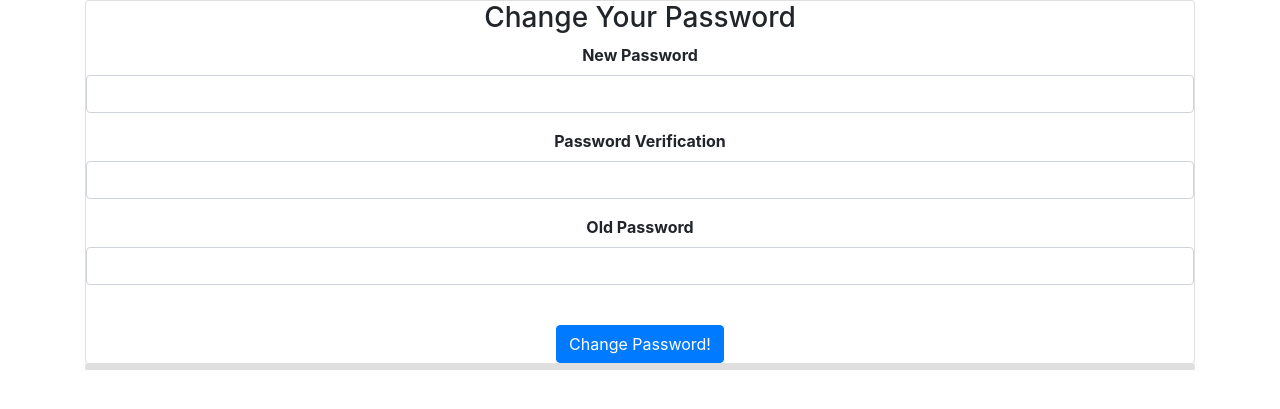
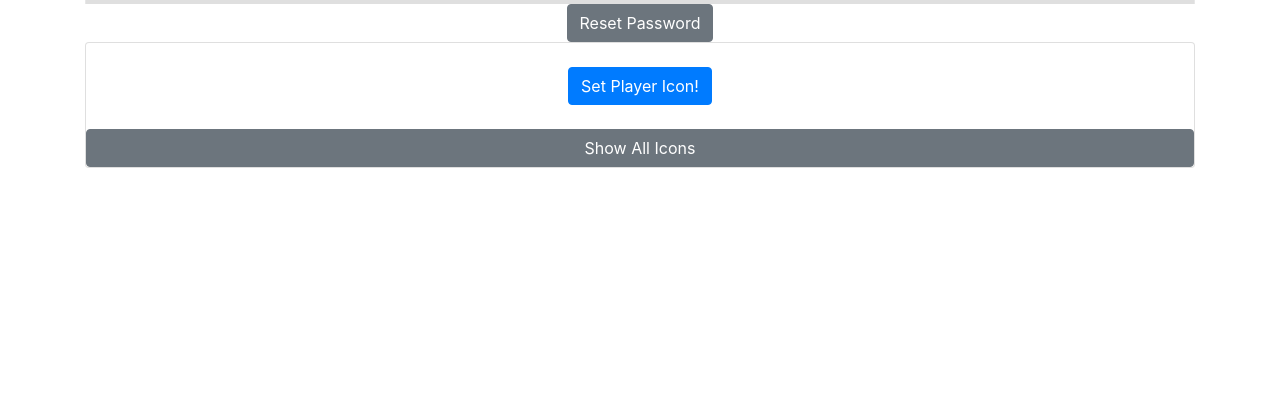
Before and after one commit to jlin00/softdev-p01, a Flask app: page /profile in a window 1280 px wide. Shown: the top 409 px of the page. Run offline with Flask 2, Linux system fonts and the light colour scheme; a user stored in the database is signed in; some libraries are stand-ins or nearby versions.

Commit message:
junheeL: worked on profile html file

```diff
--- a/app.py
+++ b/app.py
@@ -129,16 +129,23 @@ def logout():
 
 #profile pages below
 @app.route("/profile")
+@login_required
 def profile():
-    return render_template("profile.html")
+    return render_template("profile.html",
+            subpage="Profile")
 
 @app.route("/icon", methods=["POST"])
+@login_required
 def icon():
+    if 'img' not in request.form:
+        flash("Please Select a Profile Icon!", "red")
+        return redirect("/profile")
     command='UPDATE user_tbl SET pic="{}" WHERE username="{}";'.format(request.form['img'], session['username'])
     db_builder.exec(command)
     return redirect("/home")
 
 @app.route("/resetpasswd", methods=["POST"])
+@login_required
 def password():
     #Jackie: Insert Code Here
     return redirect("/home")
--- a/doc/devlog.txt
+++ b/doc/devlog.txt
@@ -131,3 +131,6 @@ jackieL -- 2019-11-21 01:15
 From the reading, we learned a very important skill that will be very useful for us to master, for this project and all future CS endeavors. That skill is having the ability to criticize, critique, and even make fun of your own code. As the reading describes, often programmers will build an unhealthy connection to their code. Combined with an unnecessary ego, they may make excuses when their code doesn't work as intended, or just outright ignore errors. As a result, the reading suggests programmers following an egoless programming workflow. This way, even if your program doesn't work, you should "accept [your] humanity - [your] inability to function like a machine - and [value it]." Instead of dodging errors, learning to embrace them and use them as a learning experience for the future is something that will help all devos. This piece of information will definitely be extremely useful to our group. As amateur programmers (not that more skilled programmers would not make this mistake either), we often make errors and get stuck on certain algorithms. Instead of trying to hide these roadblocks and just barreling past them to get to the next problem, we definitely need to get better at stopping and letting go of our egos. Some actions we will take as a team:
 - Asking other members of the team to read the code we write and help debug
 - Leaving comments in the code we write so that other members of the team can understand it easily
+
+junheeL -- 2019-11-21 08:50
+worked on profile html file
--- a/templates/_base.html
+++ b/templates/_base.html
@@ -1,8 +1,11 @@
 <!DOCTYPE html>
 <html>
 	<head>
-		<title>{% block title %}{% endblock %}</title>
+		<title>{% block title %}GIV ME TITLE PLS{% endblock %}</title>
 		<link rel="stylesheet" href="https://maxcdn.bootstrapcdn.com/bootstrap/4.3.1/css/bootstrap.min.css">
+		<script src="https://code.jquery.com/jquery-3.3.1.slim.min.js"></script>
+		<script src="https://cdnjs.cloudflare.com/ajax/libs/popper.js/1.14.7/umd/popper.min.js"></script>
+		<script src="https://stackpath.bootstrapcdn.com/bootstrap/4.3.1/js/bootstrap.min.js"></script>
 	</head>
 	<body>
 		<div class="container">
--- a/templates/profile.html
+++ b/templates/profile.html
@@ -1,7 +1,19 @@
 {% extends "_base.html" %}
 
+{% block title %}User Profile{% endblock %}
+
 {% block body %}
-<div class="card" style="align-text:center;" id="passreset">
+<div class="card" id="stats">
+	<!-- Insert player stats here -->
+</div>
+<div class="card" id="games">
+	<!-- Insert list of games here  -->
+</div>
+<button class="btn btn-secondary" type="button" data-toggle="collapse" data-target="#passreset" aria-expanded="false" aria-controls="passreset">
+	Reset Password
+</button>
+<div class="collapse" id="passreset">
+	<div class="card" style="align-text:center;">
 		<h3>Change Your Password</h3>
 		<form action="/resetpasswd" method="post">
 			<div class="form-group">
@@ -20,14 +32,29 @@
 			<button type="submit" class="btn btn-primary">Change Password!</button>
 		</form>
 	</div>
-<div class="card" id="games">
-	<!-- Insert list of games here  -->
-</div>
-<div class="card" id="stats">
-	<!-- Insert player stats here -->
 </div>
 <div class="card" id="icon">
-	<!-- Insert icon management here -->
+	<form action="/icon" method="post">
+		{% for item in coll %}
+		<div class="form-group">
+			<input name="img" type="radio" class="form-control"><img src="{{ item }}" alt="{{ item }}" style="width=300px; height=300px;">
+		</div>
+		{% endfor %}
+		<br>
+		<button type="submit" class="btn btn-primary">Set Player Icon!</button>
+	</form>
+	<br>
+	<button class="btn btn-secondary" type="button" data-toggle="collapse" data-target="#allicons" arai-expanded="false" aria-controls="allicons">
+		Show All Icons
+	</button>
+	<div class="collapse" id="allicons">
+		{% for icon in not_owned %}
+		<div class="col-sm-4 col-md-3">
+			<img src="{{ icon }}" alt="{{ icon }}" style="width=100%;">
+		</div>
+		{% endfor %}
+	</div>
+
 </div>
 
 {% endblock %}
```
Lines whose indentation alone changed are shown as unchanged.
